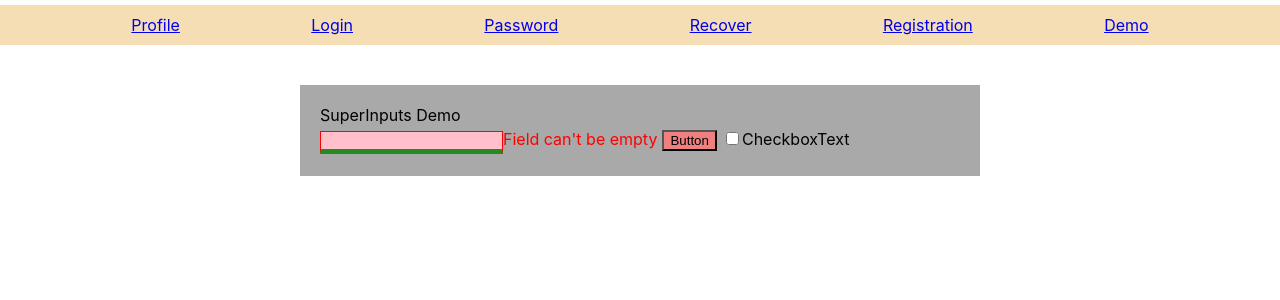
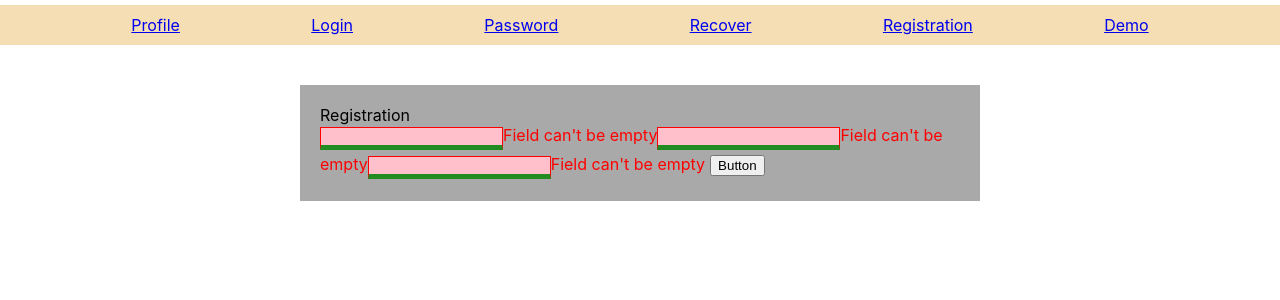
Before and after one commit to ultrwave/friday_project, a React (Create React App) app: page /#/registration in a window 1280 px wide. Before the commit this address led to /#/demo. Shown: the top 300 px of the page. Built offline with nearby package versions, Linux system fonts and the light colour scheme.

Commit message:
added simple registration request

```diff
--- a/src/content/Registration.tsx
+++ b/src/content/Registration.tsx
@@ -3,6 +3,7 @@
 import SuperInputText from "../common/SuperInputText/SuperInputText";
 import SuperCheckbox from "../common/SuperCheckbox/SuperCheckbox";
 import s from './styles/Registration.module.css'
+import {LoginAPI} from "../registrationAPI";
 
 type RegistrationPropsType = {
     error?: string
@@ -31,19 +32,23 @@
         if (emailError) {
             alert("Введите текст");
         } else {
-            alert(`${state.email}\n${state.password1}\n${state.password2}\n`); // если нет ошибки показать текст
+            //alert(`${state.email}\n${state.password1}\n${state.password2}\n`); // если нет ошибки показать текст
+            LoginAPI.registerUser(state.email,state.password1)
+                .then((res:any)=>{
+                    console.log(res)
+                })
         }
     };
 
-    const handleEmail = (val:any) => {
+    const handleEmail = (val:string) => {
         //alert(val)
         setState({...state, email: val})
     }
-    const handlePw1 = (val:any) => {
+    const handlePw1 = (val:string) => {
         //alert(val)
         setState({...state, password1: val})
     }
-    const handlePw2 = (val:any) => {
+    const handlePw2 = (val:string) => {
        // alert(val)
         setState({...state, password2: val})
     }
--- a/src/content/SuperInputsDemo.tsx
+++ b/src/content/SuperInputsDemo.tsx
@@ -3,6 +3,7 @@
 import SuperInputText from "../common/SuperInputText/SuperInputText";
 import SuperCheckbox from "../common/SuperCheckbox/SuperCheckbox";
 import s from './styles/Registration.module.css'
+import {LoginAPI} from "../registrationAPI";
 
 type RegistrationPropsType = {
     error?: string
@@ -17,6 +18,7 @@
             alert("Введите текст");
         } else {
             alert(text); // если нет ошибки показать текст
+
         }
     };
 
--- a/src/registrationAPI.ts
+++ b/src/registrationAPI.ts
@@ -1,4 +1,6 @@
 import axios from 'axios';
+import {useEffect, useState} from "react";
+import React from 'react'
 
 const instance = axios.create({
     withCredentials: true,
@@ -8,6 +10,32 @@
     }
 })
 
-export const registrationAPI = {
+type TodolistType = {
+    id: string
+    order: string
+    addedDate: string
+    title: string
+}
 
+
+type BaseResponseType<D = {}> = {  // D - как бы переменная, которую мы подставляем к data, а после знака равно - значение по-умолчанию
+    resultCode: number
+    fieldsErrors: Array<string>
+    messages: Array<string>
+    data: D
 }
+
+// type GetTasksResponse = {
+//     error: string | null
+//     totalCount: number
+//     items: TaskType[]
+// }
+
+
+export const LoginAPI = {
+    registerUser(email:string,password:string) {
+        // debugger
+           return  instance.post('http://localhost:7542/2.0/auth/register', {'email':email,'password':password})
+           // return  instance.post<BaseResponseType>('http://localhost:7542/2.0/auth/register', {email:email,password:password})
+    },
+}
```
